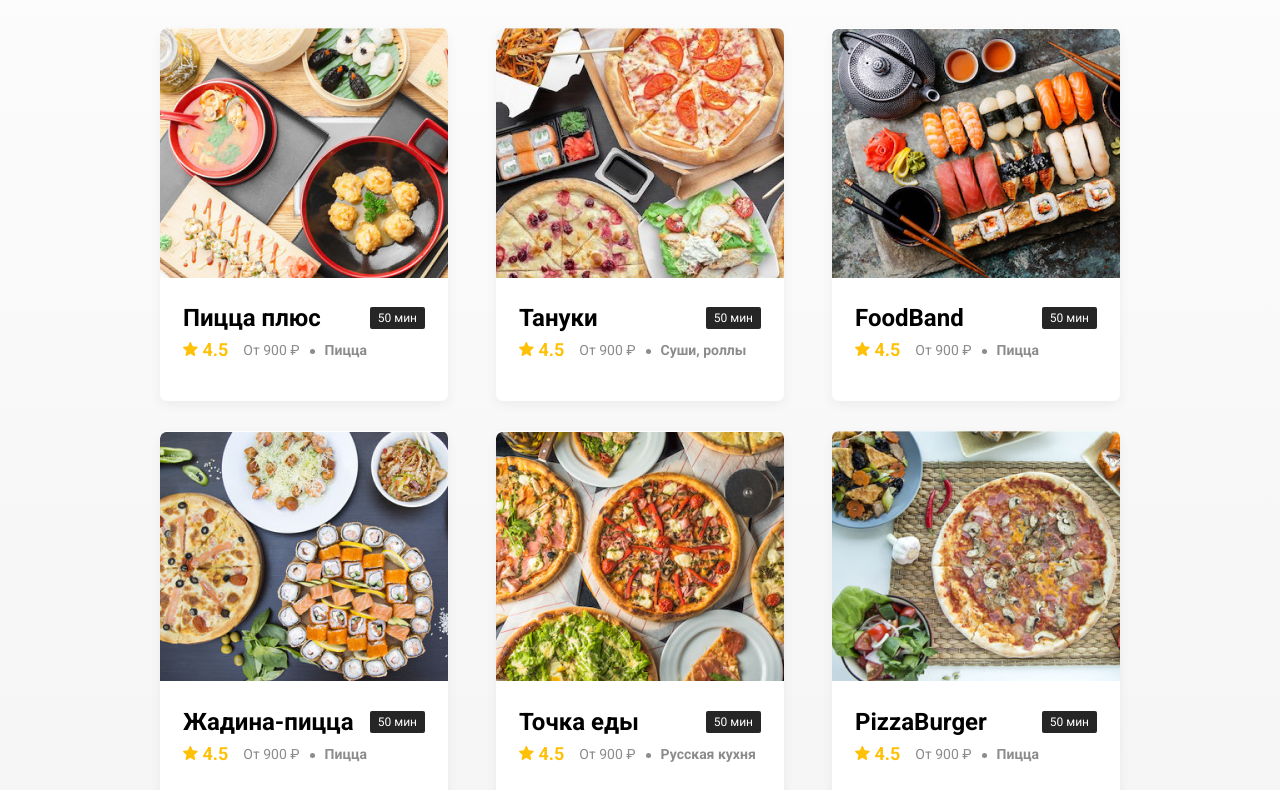
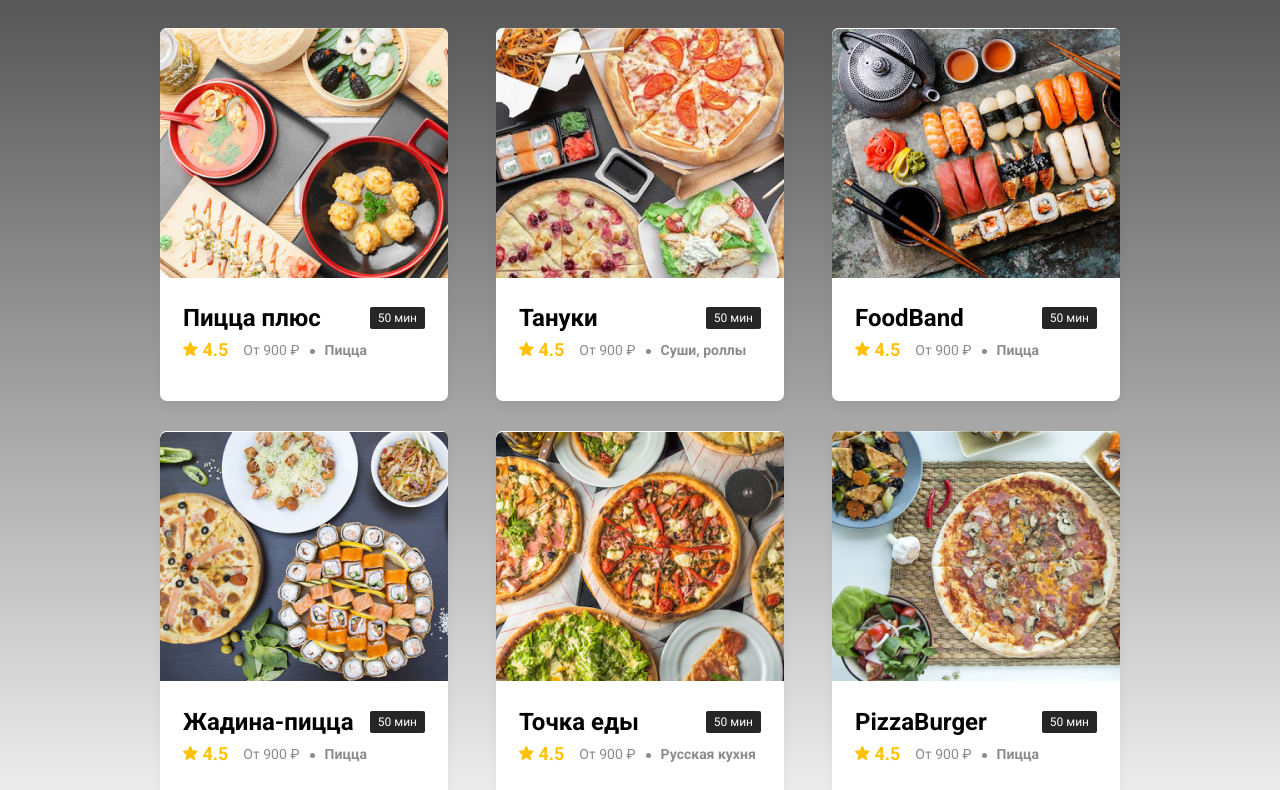
Before and after one commit to faceleeds/delivery-food, a plain HTML site: page index.html in a window 1280 px wide. Shown: the part 601-1391 px from the top of the page. Drawn offline with Linux system fonts and the light colour scheme.

Commit message:
added folder test and black color

```diff
--- a/css/style.css
+++ b/css/style.css
@@ -3,6 +3,7 @@
 }
 
 body{
+    background-color: #000;
     font-family: 'Roboto', sans-serif;
     /* отступ сверху для всей страницы вместо марджина для хедера */
     padding-top: 44px;
```
Also changed, not shown: test/js.js (added, +1 -0 lines).
